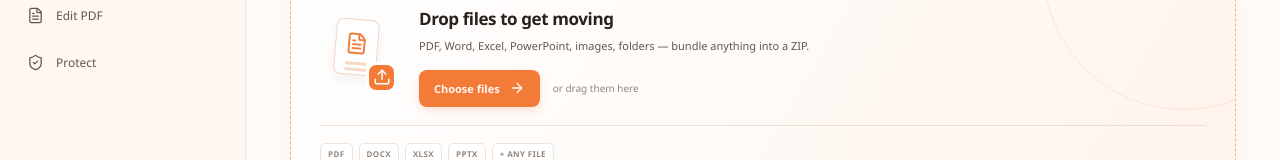
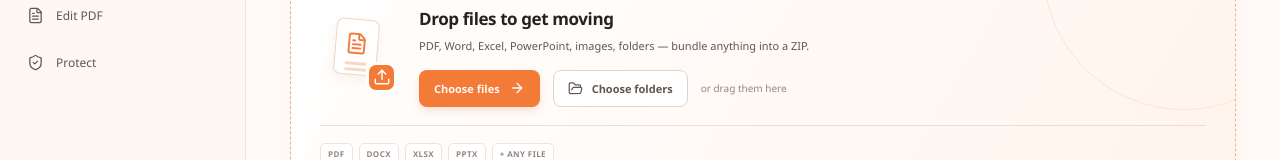
Before and after one commit to yesu166/SHIFT, a React (Vite) app: page / in a window 1280 px wide. Shown: the part 328-488 px from the top of the page. Built offline with nearby package versions, Linux system fonts and the light colour scheme.

Commit message:
feat: add native folder selection to ZIP workflow

```diff
--- a/src/App.tsx
+++ b/src/App.tsx
@@ -151,6 +151,30 @@ function App() {
     }
   }, [isDesktop]);
 
+  const chooseFolders = useCallback(async () => {
+    if (!isDesktop) {
+      setToast({ message: "Folder selection is available in the Windows desktop build.", kind: "info" });
+      return;
+    }
+    try {
+      const selected = await open({
+        multiple: true,
+        directory: true,
+        title: "Choose folders for your SHIFT archive",
+      });
+      if (!selected) return;
+      const paths = Array.isArray(selected) ? selected : [selected];
+      setFiles((current) => uniqueFiles(current, paths.map((path) => ({
+        id: makeId(),
+        name: leafName(path),
+        path,
+      }))));
+      setPage("compress");
+    } catch (error) {
+      setToast({ message: "The folder picker failed: " + String(error), kind: "error" });
+    }
+  }, [isDesktop]);
+
   const removeFile = useCallback((id: string) => setFiles((current) => current.filter((file) => file.id !== id)), []);
   const createZip = useCallback(async () => {
     if (!canCreateZip) {
@@ -224,7 +248,7 @@ function App() {
         <div className={"drop-card" + (isDragging ? " drag-active" : "")} onDragEnter={(e) => { e.preventDefault(); setIsDragging(true); }} onDragOver={(e) => e.preventDefault()} onDragLeave={(e) => { if (!e.currentTarget.contains(e.relatedTarget as Node | null)) setIsDragging(false); }} onDrop={(e) => { e.preventDefault(); setIsDragging(false); addBrowserFiles(e.dataTransfer.files); }}>
           <input ref={fileInputRef} className="hidden-file-input" type="file" multiple onChange={(e) => { if (e.target.files) addBrowserFiles(e.target.files); e.currentTarget.value = ""; }} />
           <div className="drop-inner"><div className="upload-illustration"><div className="upload-sheet"><FileText size={23} /><span /></div><div className="upload-arrow"><Upload size={18} /></div></div>
-            <div className="drop-copy"><h2>Drop files to get moving</h2><p>PDF, Word, Excel, PowerPoint, images, folders — bundle anything into a ZIP.</p><div className="drop-actions"><button className="button button-primary" type="button" onClick={chooseFiles}>Choose files <ArrowRight size={16} /></button><span>or drag them here</span></div></div>
+            <div className="drop-copy"><h2>Drop files to get moving</h2><p>PDF, Word, Excel, PowerPoint, images, folders — bundle anything into a ZIP.</p><div className="drop-actions"><button className="button button-primary" type="button" onClick={chooseFiles}>Choose files <ArrowRight size={16} /></button><button className="button button-secondary" type="button" onClick={chooseFolders}><FolderOpen size={15} /> Choose folders</button><span>or drag them here</span></div></div>
             <div className="drop-format-row"><span>PDF</span><span>DOCX</span><span>XLSX</span><span>PPTX</span><span>+ ANY FILE</span></div>
           </div>
         </div>
@@ -246,7 +270,7 @@ function App() {
       {page === "compress" && <div className="page">
         <div className="page-title-row"><div><div className="eyebrow"><Archive size={14} /> ARCHIVE WORKSPACE</div><h1>Compress files.</h1><p>One neat archive. Originals left exactly where they are.</p></div><button className="button button-secondary" onClick={openOutputFolder} type="button"><FolderOpen size={16} /> Output folder</button></div>
         <div className="compress-layout">
-          <section className="workspace-card"><div className="card-topline"><span className="step-number">01</span><div><h2>Add your files</h2><p>Mix formats freely. Folders and nested files are supported.</p></div><button className="icon-button subtle" type="button" onClick={chooseFiles} title="Add files" aria-label="Add files"><Plus size={19} /></button></div>
+          <section className="workspace-card"><div className="card-topline"><span className="step-number">01</span><div><h2>Add your files</h2><p>Mix formats freely. Folders and nested files are supported.</p></div><div className="card-tools"><button className="icon-button subtle" type="button" onClick={chooseFiles} title="Add files" aria-label="Add files"><Plus size={19} /></button><button className="icon-button subtle" type="button" onClick={chooseFolders} title="Add folders" aria-label="Add folders"><FolderOpen size={16} /></button></div></div>
             <input ref={fileInputRef} className="hidden-file-input" type="file" multiple onChange={(e) => { if (e.target.files) addBrowserFiles(e.target.files); e.currentTarget.value = ""; }} />
             <div className="queue-summary"><span>{files.length} ITEM{files.length === 1 ? "" : "S"} SELECTED</span><span>{formatBytes(files.reduce((sum, file) => sum + (file.size ?? 0), 0))} known size</span></div>
             {files.length === 0 ? <button className="empty-queue" type="button" onClick={chooseFiles}><span className="empty-queue-icon"><Upload size={22} /></span><strong>Choose files or drop them into SHIFT</strong><small>Files are read from your machine only when you create the archive.</small><span className="empty-queue-cta">Browse local files <ChevronRight size={15} /></span></button> :
```
Also changed, not shown: src/styles.css.
